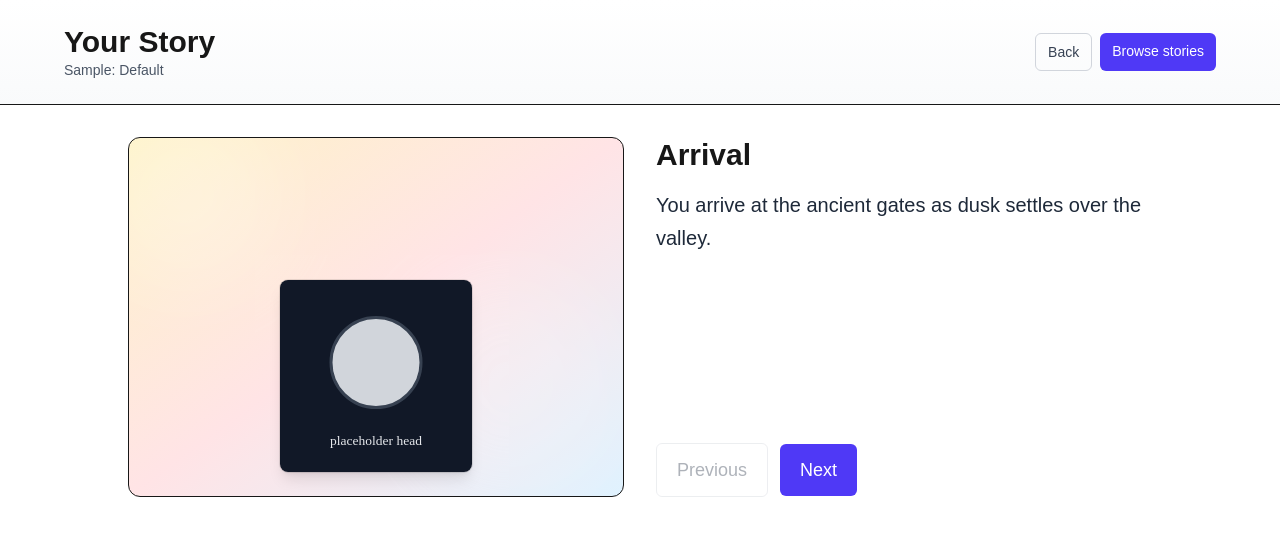
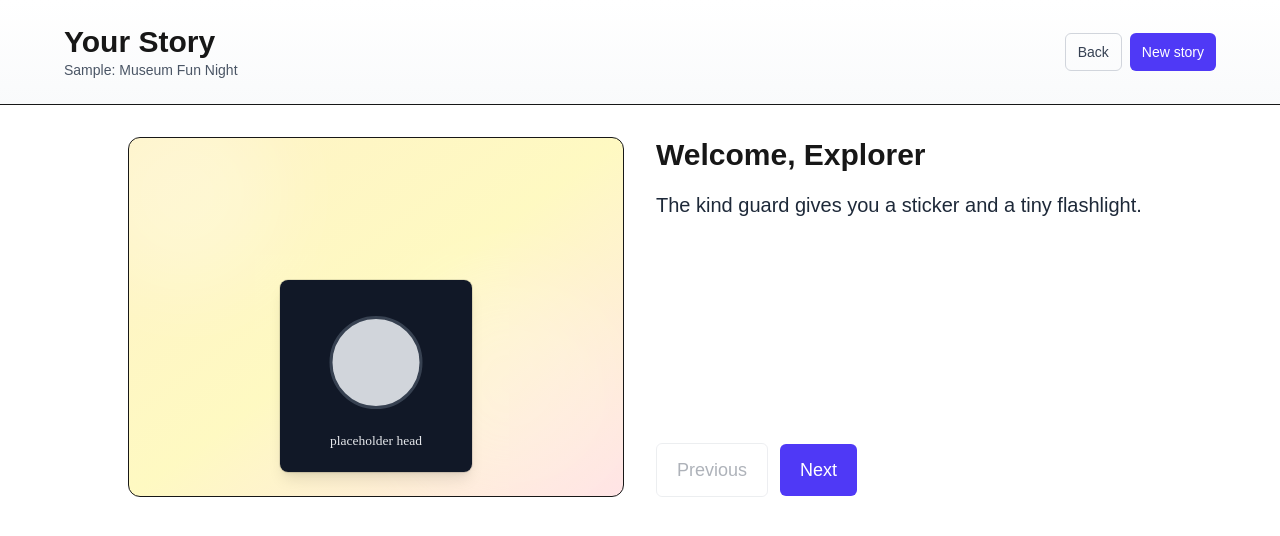
Before and after one commit to jackuson14/amz-interactive-story, a Next.js app in the folder web/: page /story in a window 1280 px wide. Shown: the top 536 px of the page. Built offline with nearby package versions, Linux system fonts and the light colour scheme.

Commit message:
Randomize story selection: /story picks a random story when none provided + header button to get a new random story; /play starts adventure directly to /story

```diff
--- a/web/src/app/play/page.js
+++ b/web/src/app/play/page.js
@@ -110,12 +110,7 @@ export default function PlayPage() {
         <p className="mt-2 text-gray-600">Capture a selfie below, then continue to play. Your photo stays on this device in the MVP.</p>
         <div className="mt-6 flex flex-col sm:flex-row flex-wrap gap-3">
           <Link href="/" className="w-full sm:w-auto text-center rounded-md border border-gray-300 px-4 py-2 text-sm text-gray-700 hover:bg-gray-100">Back to home</Link>
-          <button onClick={loadCharacter} className="w-full sm:w-auto rounded-md bg-black text-white px-4 py-2 text-sm hover:opacity-90">
-            {loading ? "Loading..." : "Load placeholder character"}
-          </button>
-          <Link href="/stories" className="w-full sm:w-auto text-center rounded-md bg-indigo-600 text-white px-4 py-2 text-sm hover:bg-indigo-500">
-            Continue
-          </Link>
+          <Link href="/story" className="w-full sm:w-auto text-center rounded-md bg-indigo-600 text-white px-4 py-2 text-sm hover:bg-indigo-500">Start adventure</Link>
         </div>
       </section>
       {/* Selfie capture */}
--- a/web/src/app/story/page.js
+++ b/web/src/app/story/page.js
@@ -19,7 +19,15 @@ export default function StoryPage() {
     try {
       const qs = typeof window !== 'undefined' ? new URLSearchParams(window.location.search) : null;
       const id = qs ? qs.get('story') : null;
-      if (id) setStoryId(id);
+      if (id) {
+        setStoryId(id);
+      } else {
+        const list = SAMPLE_STORIES;
+        if (list?.length) {
+          const rid = list[Math.floor(Math.random() * list.length)]?.id;
+          if (rid) setStoryId(rid);
+        }
+      }
     } catch {}
   }, []);
 
@@ -32,11 +40,8 @@ export default function StoryPage() {
     () => {
       const f = SAMPLE_STORIES.find((s) => s.id === storyId);
       if (f) return f.scenes;
-      return [
-        { id: "intro", title: "Arrival", text: "You arrive at the ancient gates as dusk settles over the valley.", bg: "from-amber-100 via-rose-100 to-sky-100" },
-        { id: "meet", title: "A Whispered Path", text: "A soft voice beckons you down a lantern-lit trail.", bg: "from-sky-100 via-indigo-100 to-fuchsia-100" },
-        { id: "choice", title: "Crossroads", text: "Ahead splits in two: follow the glow or forge your own way.", bg: "from-emerald-100 via-teal-100 to-cyan-100" },
-      ];
+      const first = SAMPLE_STORIES[0];
+      return first ? first.scenes : [];
     },
     [storyId]
   );
@@ -54,6 +59,25 @@ export default function StoryPage() {
   const current = scenes[idx];
   const next = () => setIdx((v) => Math.min(v + 1, scenes.length - 1));
   const prev = () => setIdx((v) => Math.max(v - 1, 0));
+  const randomizeStory = () => {
+    const list = SAMPLE_STORIES;
+    if (!list?.length) return;
+    const ids = list.map((s) => s.id);
+    let rid = ids[Math.floor(Math.random() * ids.length)];
+    if (rid === storyId && ids.length > 1) {
+      rid = ids[(ids.indexOf(rid) + 1) % ids.length];
+    }
+    setIdx(0);
+    setStoryId(rid);
+    try {
+      if (typeof window !== 'undefined') {
+        const url = new URL(window.location.href);
+        url.searchParams.set('story', rid);
+        window.history.replaceState({}, '', url.toString());
+      }
+    } catch {}
+  };
+
 
   return (
     <main className="min-h-screen bg-white">
@@ -64,7 +88,7 @@ export default function StoryPage() {
         </div>
         <div className="flex gap-2">
           <Link href="/play" className="rounded-md border border-gray-300 px-3 py-2 text-sm text-gray-700 hover:bg-gray-100">Back</Link>
-          <Link href="/stories" className="rounded-md bg-indigo-600 text-white px-3 py-2 text-sm hover:bg-indigo-500">Browse stories</Link>
+          <button onClick={randomizeStory} className="rounded-md bg-indigo-600 text-white px-3 py-2 text-sm hover:bg-indigo-500">New story</button>
         </div>
       </section>
 
@@ -74,6 +98,7 @@ export default function StoryPage() {
           <div className="grid grid-cols-1 md:grid-cols-2 gap-8 items-stretch">
             {/* Left: Visual */}
             <div className={`relative overflow-hidden rounded-xl border bg-gradient-to-br ${current.bg} min-h-[260px] md:min-h-[360px]`}>
+
               <div className="absolute inset-0 opacity-40">
                 <div className="w-48 h-48 rounded-full bg-white/60 blur-2xl absolute -top-10 -left-10" />
                 <div className="w-56 h-56 rounded-full bg-white/40 blur-2xl absolute bottom-0 right-0" />
```
